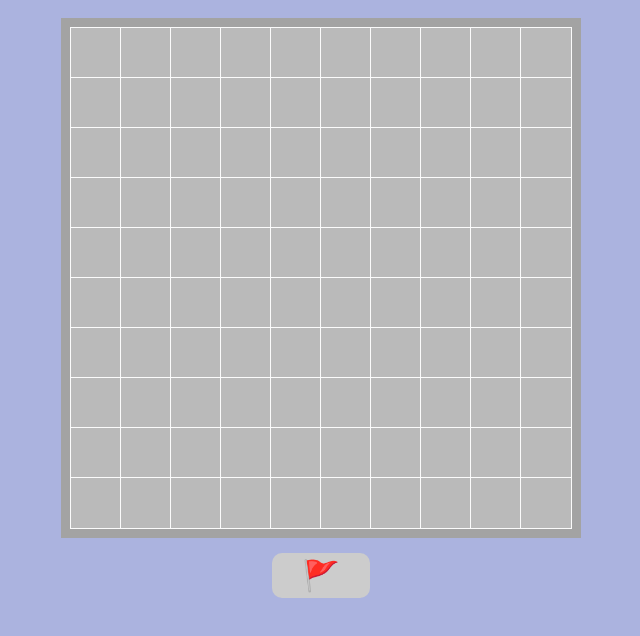
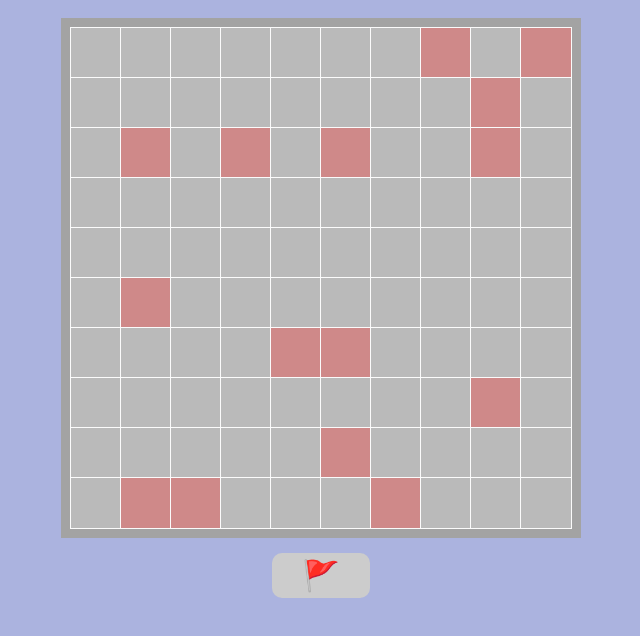
Before and after one commit to nikosvolkov/minesweeper, a website built with Vite: page index.html in a window 1280 px wide. Both pictures are taken after a click on the button "START". Shown: the part 132-768 px from the top of the page, without its empty margins (319-959 px from the left). Built offline with nearby package versions, Linux system fonts and the light colour scheme.

Commit message:
Added mines generation

```diff
--- a/src/css/style.css
+++ b/src/css/style.css
@@ -86,6 +86,8 @@ body{
   background-color: #cccccc;
 
   display: block;
+
+
 }
 
 .flag-btn:hover{
--- a/src/js/game.js
+++ b/src/js/game.js
@@ -3,6 +3,11 @@ const rows = 10;
 const columns = 10;
 
 let flagEnabled = false;
+
+const minesCount = 15;
+const minesLocation = []
+
+const flagsLeft = minesCount // goal is to set all flags to the tiles with mines
 
 const gameDiv =  document.getElementById('app')
 
@@ -48,8 +53,38 @@ function cellClicked() {
   if (flagEnabled){
     if(!cell.innerText){
       cell.innerText = '🚩'
+    }else{
+      cell.innerText = '';
     }
   }
+}
+
+const generateMines = () => {
+  const coordinates = [];
+
+  const generateCoordinate = () =>{
+    const c = Math.floor(Math.random() * 10)
+    const r = Math.floor(Math.random() * 10)
+    return `${r}-${c}`
+  }
+
+  for (let i = 1; i <= minesCount; i++){
+    let newCoordinate = generateCoordinate();
+
+    while(coordinates.includes(newCoordinate)){
+      newCoordinate = generateCoordinate()
+    }
+
+    coordinates.push(newCoordinate)
+  }
+
+  minesLocation.push(...coordinates)
+}
+
+const paintTilesWhereMinesAre = () => {
+  minesLocation.forEach((coordinate) => {
+    document.getElementById(coordinate).style.backgroundColor = '#cf8989'
+  })
 }
 
 export const startgame = () =>{
@@ -57,4 +92,6 @@ export const startgame = () =>{
 
   createBoard();
   createFlagButton();
+  generateMines();
+  paintTilesWhereMinesAre();
 }
```
